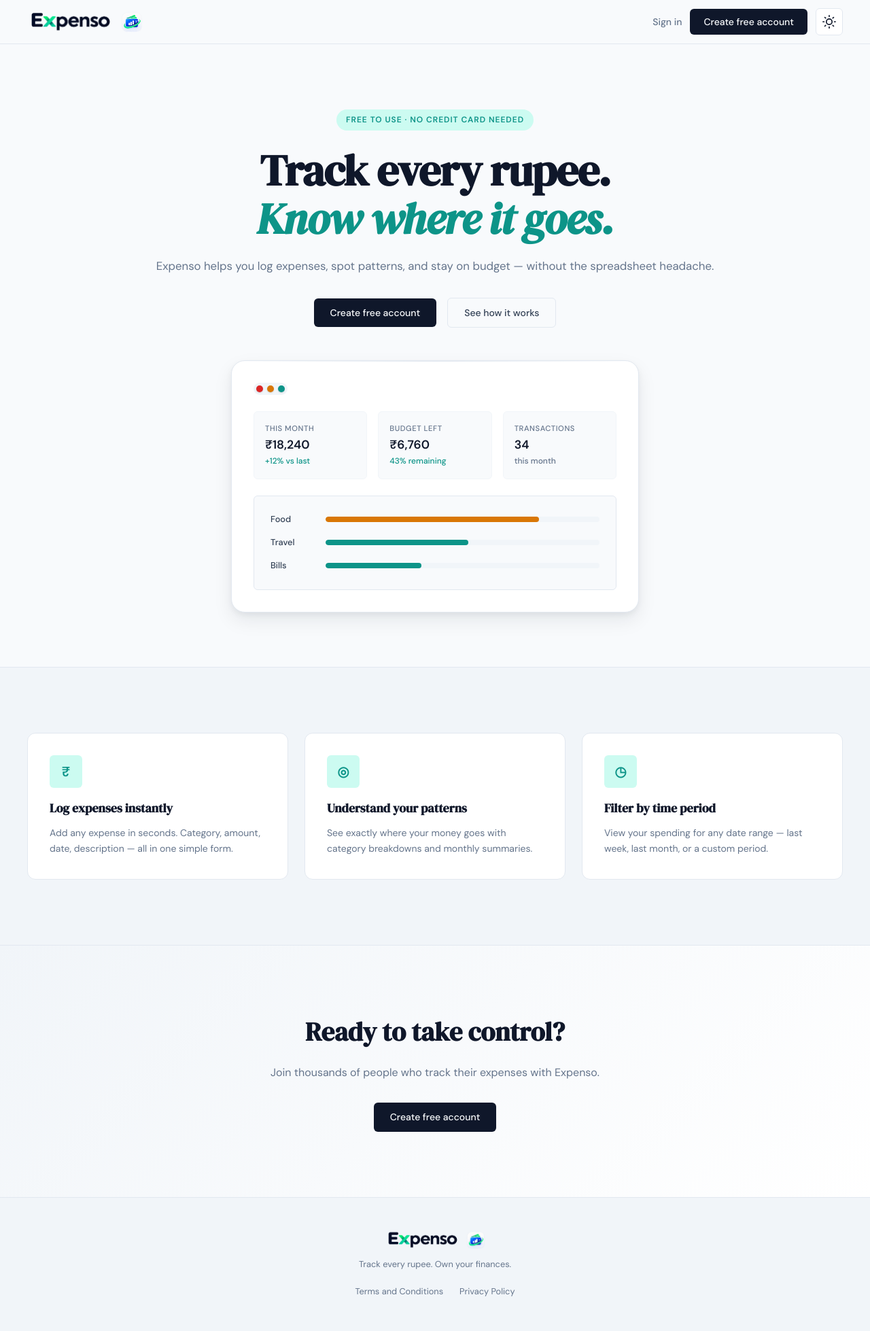
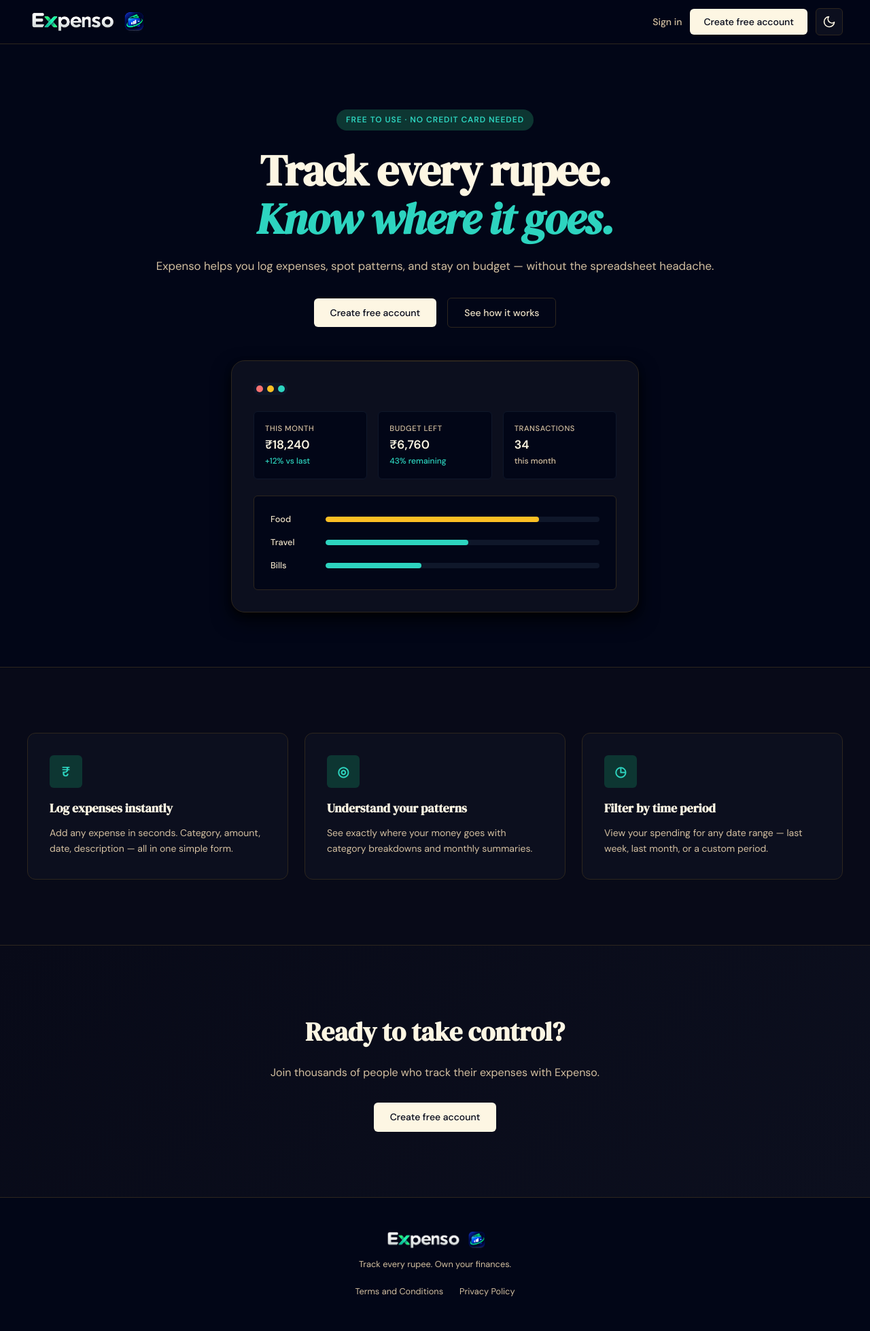
Before and after one commit to KrishnaCodeCrafter/Expenso, a Flask app: page / in a window 1280 px wide. Shown: the whole page at 68% size. Run offline with Flask 3, Linux system fonts and the light colour scheme.

Commit message:
feat: update branding images and refine dark mode theme styles

```diff
--- a/static/css/style.css
+++ b/static/css/style.css
@@ -129,62 +129,59 @@
 /* Same hue family, adjusted lightness for dark surfaces            */
 /* ================================================================ */
 [data-theme="dark"] {
-    /* Core neutrals - slate scale inverted */
-    --ink: #f8fafc;           /* Primary text - near white */
-    --ink-soft: #e2e8f0;      /* Secondary text */
-    --ink-muted: #94a3b8;     /* Muted text */
-    --ink-faint: #64748b;     /* Placeholder/disabled text */
+    /* Core neutrals - softer beige/cream on black */
+    --ink: #fdf6e3;           /* Primary text - cream-ish */
+    --ink-soft: #ede0c6;      /* Secondary text - light beige */
+    --ink-muted: #d4c0a1;     /* Muted text - muted beige */
+    --ink-faint: #85745e;     /* Placeholder - darker beige */
 
-    /* Background hierarchy - deep slate scale */
-    --paper: #0f172a;         /* Page background - slate-950 */
-    --paper-rgb: 15, 23, 42;
-    --paper-warm: #1e293b;    /* Section backgrounds - slate-800 */
-    --paper-card: #1e293b;    /* Card surfaces - slate-800 */
+    /* Background hierarchy - Midnight Black */
+    --paper: #020617;         /* Page background */
+    --paper-rgb: 2, 6, 23;
+    --paper-warm: #080a18;    /* Section backgrounds */
+    --paper-card: #0c0f1e;    /* Card surfaces */
 
-    /* Brand accent - Same hue, brighter for dark mode */
-    --accent: #14b8a6;        /* Teal-500 - brighter for dark bg */
-    --accent-hover: #2dd4bf;  /* Teal-400 */
-    --accent-light: #0f4d46;  /* Dark teal backgrounds */
-    --accent-muted: #0d9488;  /* Subtle accents */
+    /* Brand accent - vibrant teal (remains consistent) */
+    --accent: #2dd4bf;
+    --accent-hover: #5eead4;
+    --accent-light: #0d3632;
+    --accent-muted: #115e59;
 
-    /* Secondary accent - Same hue, adjusted */
-    --accent-2: #fbbf24;      /* Amber-400 */
-    --accent-2-hover: #fcd34d; /* Amber-300 */
-    --accent-2-light: #45300a; /* Dark amber backgrounds */
-    --accent-2-muted: #d97706; /* Subtle accents */
+    /* Secondary accent - amber (remains consistent) */
+    --accent-2: #fbbf24;
+    --accent-2-hover: #fcd34d;
+    --accent-2-light: #45300a;
+    --accent-2-muted: #78350f;
 
-    /* Status colors - adjusted for dark mode */
-    --danger: #ef4444;        /* Red-500 */
-    --danger-hover: #f87171;  /* Red-400 */
-    --danger-light: #450a0a;  /* Dark red backgrounds */
-    --danger-muted: #dc2626;  /* Subtle */
+    /* Status colors */
+    --danger: #f87171;
+    --danger-hover: #fca5a5;
+    --danger-light: #450a0a;
+    --danger-muted: #991b1b;
 
-    --success: #14b8a6;       /* Teal-500 */
-    --success-hover: #2dd4bf; /* Teal-400 */
-    --success-light: #0f4d46; /* Dark teal backgrounds */
-    --success-text: #14b8a6;  /* Teal-500 */
+    --success: #2dd4bf;
+    --success-hover: #5eead4;
+    --success-light: #0d3632;
+    --success-text: #2dd4bf;
 
-    /* Text colors for accent and danger backgrounds */
-    --on-accent: #0f172a;
-    --on-danger: #0f172a;
+    /* Text on colored backgrounds */
+    --on-accent: #020617;
+    --on-danger: #020617;
 
-    /* Borders - subtle on dark */
-    --border: #334155;        /* Slate-700 */
-    --border-soft: #1e293b;   /* Slate-800 */
-    --border-strong: #475569; /* Slate-600 */
+    /* Borders - dark mode refined */
+    --border: #2d261e;        /* Subtle warm borders */
+    --border-soft: #0f172a;   /* Slate-900 */
+    --border-strong: #4a4135; /* Warm dark borders */
 
-    /* Shadows - subtle, no harsh black */
-    --shadow-xs: 0 1px 2px rgba(0, 0, 0, 0.2);
-    --shadow-sm: 0 1px 3px rgba(0, 0, 0, 0.3), 0 1px 2px rgba(0, 0, 0, 0.2);
-    --shadow-md: 0 4px 12px rgba(0, 0, 0, 0.35), 0 2px 4px rgba(0, 0, 0, 0.2);
-    --shadow-lg: 0 12px 28px rgba(0, 0, 0, 0.4), 0 4px 8px rgba(0, 0, 0, 0.25);
-    --shadow-xl: 0 20px 40px rgba(0, 0, 0, 0.45), 0 8px 16px rgba(0, 0, 0, 0.3);
+    /* Shadows - softer */
+    --shadow-xs: 0 1px 2px rgba(0, 0, 0, 0.4);
+    --shadow-sm: 0 1px 3px rgba(0, 0, 0, 0.5), 0 1px 2px rgba(0, 0, 0, 0.3);
+    --shadow-md: 0 4px 12px rgba(0, 0, 0, 0.6), 0 2px 4px rgba(0, 0, 0, 0.4);
+    --shadow-lg: 0 12px 28px rgba(0, 0, 0, 0.7), 0 4px 8px rgba(0, 0, 0, 0.5);
+    --shadow-xl: 0 20px 40px rgba(0, 0, 0, 0.8), 0 8px 16px rgba(0, 0, 0, 0.6);
 
-    /* Elevated surface for modals/dropdowns */
-    --surface-elevated: #334155; /* Slate-700 */
-
-    /* Focus ring for dark */
-    --focus-ring: 0 0 0 3px var(--accent-light);
+    --surface-elevated: #1e293b;
+    --focus-ring: 0 0 0 3px #3d3326;
 }
 
 /* Respect reduced motion preference */
@@ -295,6 +292,22 @@ a { color: inherit; text-decoration: none; }
 }
 
 [data-theme="dark"] .logo-dark {
+    display: block;
+}
+
+.name-light {
+    display: block;
+}
+
+.name-dark {
+    display: none;
+}
+
+[data-theme="dark"] .name-light {
+    display: none;
+}
+
+[data-theme="dark"] .name-dark {
     display: block;
 }
 
@@ -1029,6 +1042,22 @@ a { color: inherit; text-decoration: none; }
     display: none;
 }
 
+.footer-inner .name-light {
+    display: block;
+}
+
+.footer-inner .name-dark {
+    display: none;
+}
+
+[data-theme="dark"] .footer-inner .name-light {
+    display: none;
+}
+
+[data-theme="dark"] .footer-inner .name-dark {
+    display: block;
+}
+
 [data-theme="dark"] .footer-inner .logo-light {
     display: none;
 }
--- a/static/js/main.js
+++ b/static/js/main.js
@@ -45,11 +45,11 @@
      * Initialize theme system
      */
     function initTheme() {
-        // Get saved theme or default to light (no prefers-color-scheme)
+        // Get saved theme or default to dark
         const savedTheme = getStoredTheme();
         const initialTheme = (savedTheme === LIGHT_THEME || savedTheme === DARK_THEME)
             ? savedTheme
-            : LIGHT_THEME;
+            : DARK_THEME;
 
         // Apply theme immediately
         applyTheme(initialTheme);
@@ -149,7 +149,7 @@
      * @returns {string} Current theme ('light' or 'dark')
      */
     function getCurrentTheme() {
-        return document.documentElement.getAttribute(THEME_ATTR) || LIGHT_THEME;
+        return document.documentElement.getAttribute(THEME_ATTR) || DARK_THEME;
     }
 
     /**
--- a/templates/_footer.html
+++ b/templates/_footer.html
@@ -1,7 +1,8 @@
 <footer class="footer">
     <div class="footer-inner">
         <a href="{{ url_for('landing') }}" class="footer-brand-link">
-            <img src="{{ url_for('static', filename='Brand name.png') }}" alt="Brand Name" class="footer-name-img">
+            <img src="{{ url_for('static', filename='Light mode Brand name.png') }}" alt="Brand Name" class="footer-name-img name-light">
+            <img src="{{ url_for('static', filename='Dark mode Brand name.png') }}" alt="Brand Name" class="footer-name-img name-dark">
             <img src="{{ url_for('static', filename='Light mode brand logo.png') }}" alt="Expenso Logo" class="footer-logo logo-light">
             <img src="{{ url_for('static', filename='Dark mode brand logo.png') }}" alt="Expenso Logo" class="footer-logo logo-dark">
         </a>
--- a/templates/_header.html
+++ b/templates/_header.html
@@ -1,7 +1,8 @@
 <nav class="navbar">
     <div class="nav-inner">
         <a href="{{ url_for('landing') }}" class="nav-brand">
-            <img src="{{ url_for('static', filename='Brand name.png') }}" alt="Brand Name" class="brand-name-img">
+            <img src="{{ url_for('static', filename='Light mode Brand name.png') }}" alt="Brand Name" class="brand-name-img name-light">
+            <img src="{{ url_for('static', filename='Dark mode Brand name.png') }}" alt="Brand Name" class="brand-name-img name-dark">
             <img src="{{ url_for('static', filename='Light mode brand logo.png') }}" alt="Expenso Logo" class="brand-logo logo-light">
             <img src="{{ url_for('static', filename='Dark mode brand logo.png') }}" alt="Expenso Logo" class="brand-logo logo-dark">
         </a>
--- a/templates/base.html
+++ b/templates/base.html
@@ -1,9 +1,9 @@
 <!DOCTYPE html>
-<html lang="en" data-theme="light">
+<html lang="en" data-theme="dark">
 <head>
     <meta charset="UTF-8">
     <meta name="viewport" content="width=device-width, initial-scale=1.0">
-    <link rel="icon" type="image/png" href="{{ url_for('static', filename='Light mode brand logo.png') }}">
+    <link rel="icon" type="image/png" href="{{ url_for('static', filename='Dark mode brand logo.png') }}">
     <title>{% block title %}Expenso{% endblock %}</title>
     <link rel="preconnect" href="https://fonts.googleapis.com">
     <link rel="preconnect" href="https://fonts.gstatic.com" crossorigin>
@@ -15,11 +15,8 @@
         (function() {
             try {
                 var theme = localStorage.getItem('theme');
-                if (theme !== 'dark' && theme !== 'light') {
-                    theme = 'light';
-                }
-                if (theme === 'dark') {
-                    document.documentElement.setAttribute('data-theme', 'dark');
+                if (theme === 'light') {
+                    document.documentElement.setAttribute('data-theme', 'light');
                 }
             } catch (e) {}
         })();
```
Also changed, not shown: static/Dark Mode Expenso.png (deleted), static/Dark mode Brand name.png (added), static/Light Mode Expenso.png (deleted), static/Light mode Brand name.png (renamed from static/Brand name.png).
